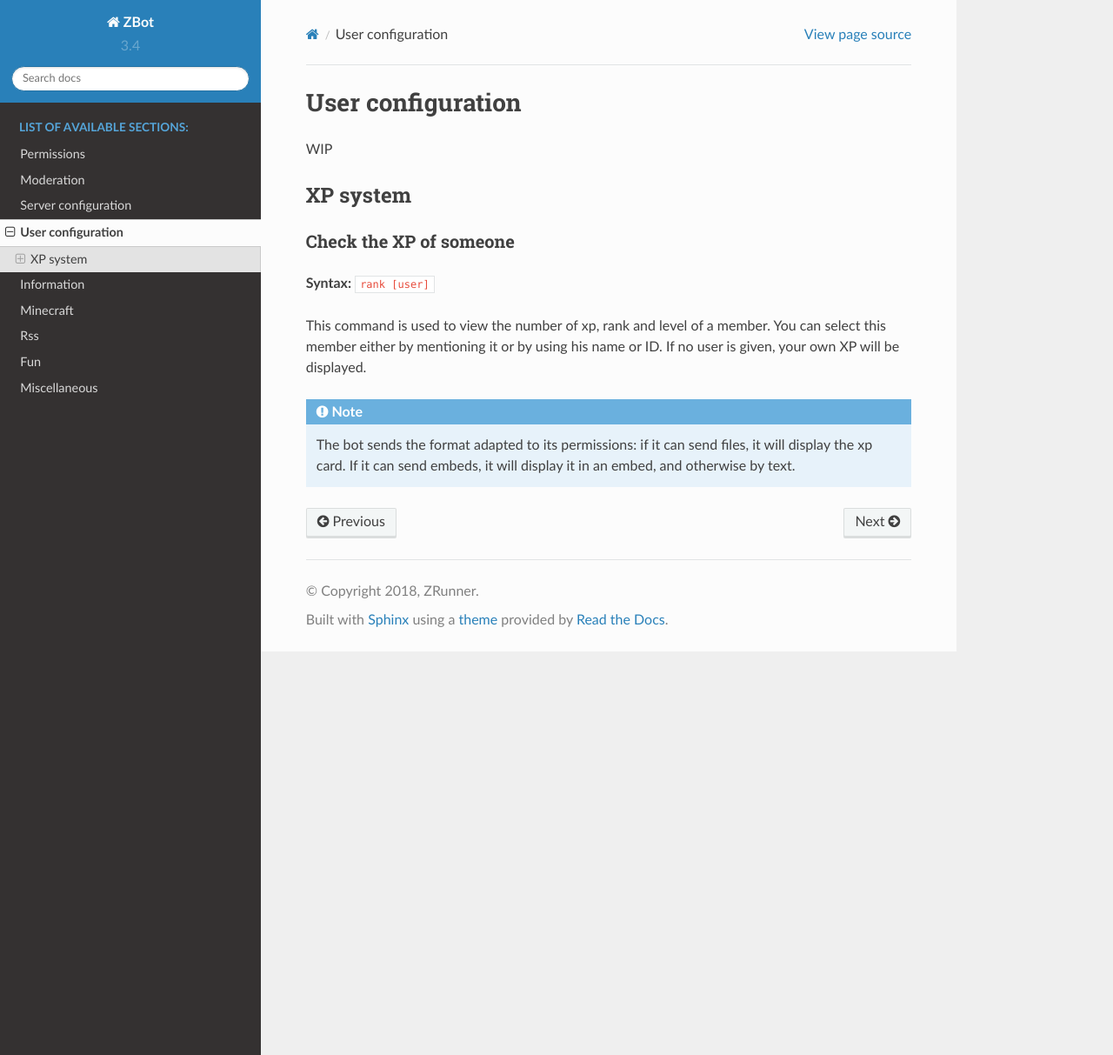
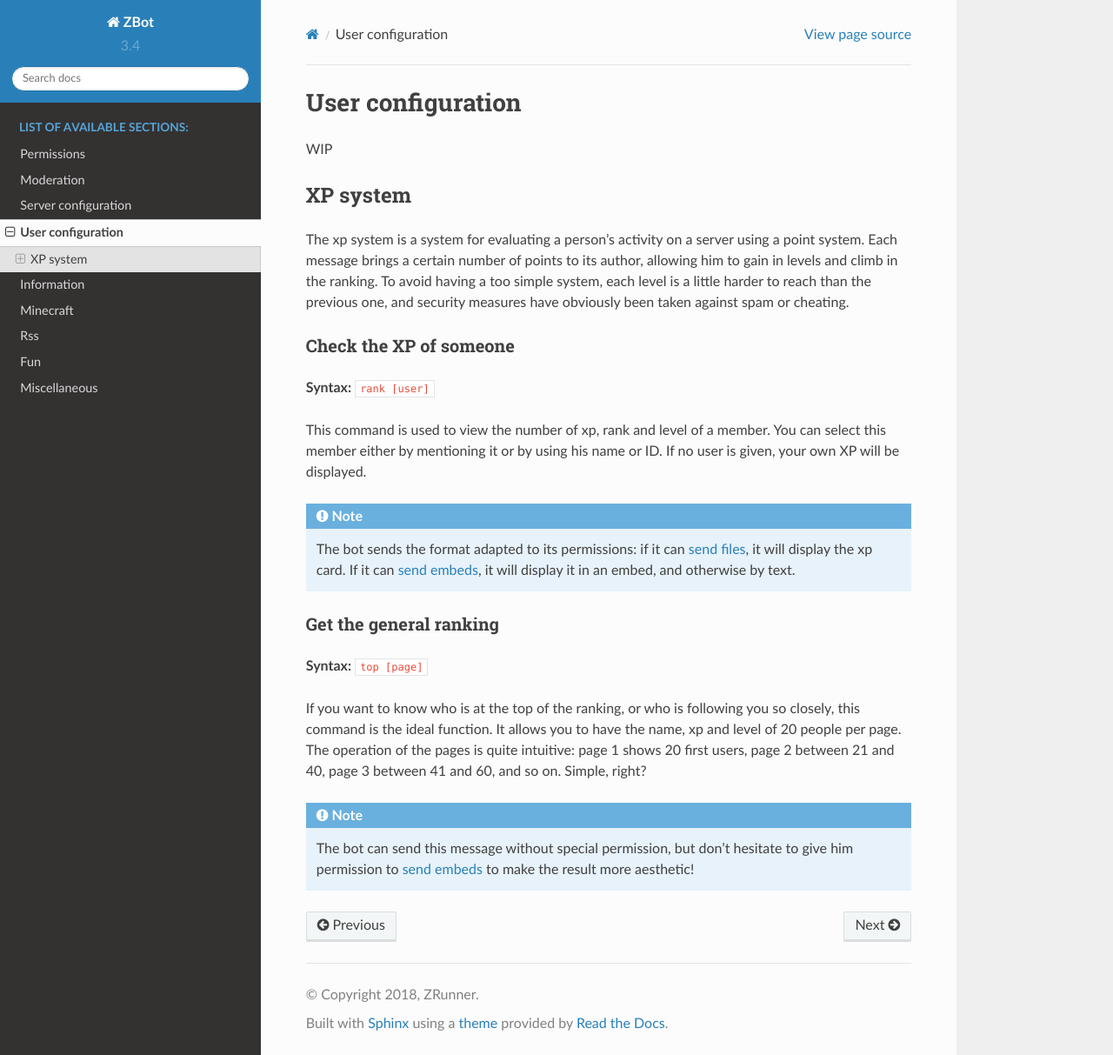
Before and after one commit to Axobot-org/Axobot, a Sphinx documentation site: the page built from docs/user.rst, in a window 1280 px wide and 1213 px high. Shown: the whole window at 87% size. Built offline with Sphinx 7.4.7 and the Read the Docs theme 2.0.0, drawn with Linux system fonts in a browser that asks for light colours.

Commit message:
add top cmd, update introduction

```diff
--- a/docs/user.rst
+++ b/docs/user.rst
@@ -9,6 +9,7 @@ WIP
 XP system
 ---------
 
+The xp system is a system for evaluating a person's activity on a server using a point system. Each message brings a certain number of points to its author, allowing him to gain in levels and climb in the ranking. To avoid having a too simple system, each level is a little harder to reach than the previous one, and security measures have obviously been taken against spam or cheating.
 
 Check the XP of someone
 -----------------------
@@ -17,4 +18,14 @@ Check the XP of someone
 
 This command is used to view the number of xp, rank and level of a member. You can select this member either by mentioning it or by using his name or ID. If no user is given, your own XP will be displayed.
 
-.. note:: The bot sends the format adapted to its permissions: if it can send files, it will display the xp card. If it can send embeds, it will display it in an embed, and otherwise by text.
+.. note:: The bot sends the format adapted to its permissions: if it can `send files <perms.html#attach-files>`_, it will display the xp card. If it can `send embeds <perms.html#embed-links>`_, it will display it in an embed, and otherwise by text.
+
+
+Get the general ranking
+-----------------------
+
+**Syntax:** :code:`top [page]`
+
+If you want to know who is at the top of the ranking, or who is following you so closely, this command is the ideal function. It allows you to have the name, xp and level of 20 people per page. The operation of the pages is quite intuitive: page 1 shows 20 first users, page 2 between 21 and 40, page 3 between 41 and 60, and so on. Simple, right?
+
+.. note:: The bot can send this message without special permission, but don't hesitate to give him permission to `send embeds <perms.html#embed-links>`_ to make the result more aesthetic!
```
